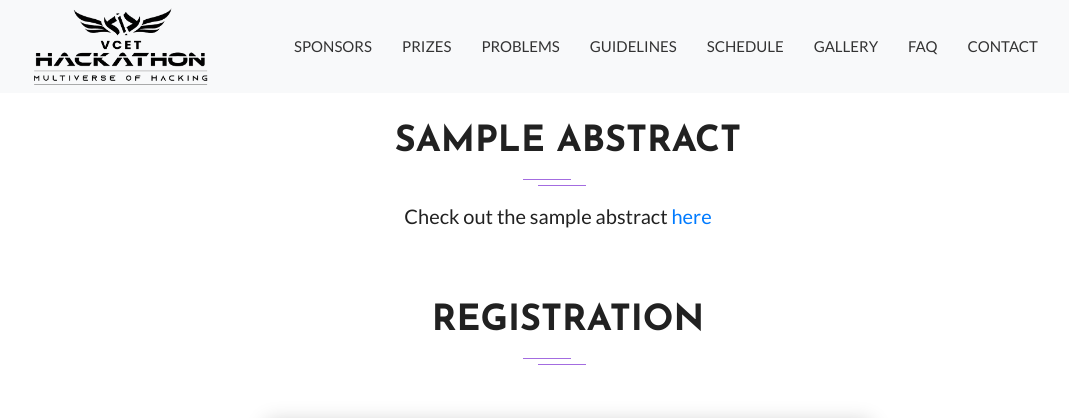
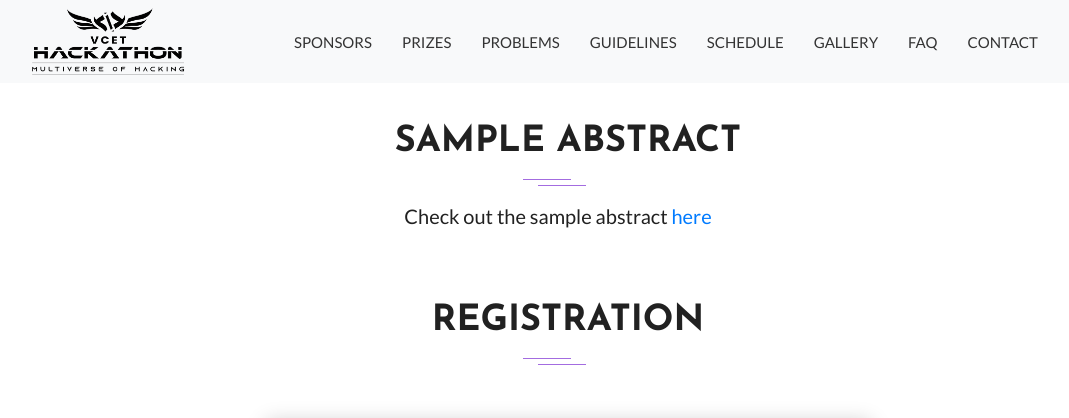
Before and after one commit to Tejas021/New_Hack_2022, a Django app: page /student_form/ in a window 1280 px wide. Shown: the top 418 px of the page, without its empty margins (72-1141 px from the left). Run offline with Django 3.2, Linux system fonts and the light colour scheme; some libraries are stand-ins or nearby versions; some web fonts are replaced.

Commit message:
basic theme changes2

```diff
--- a/hackathon/static/css/main.css
+++ b/hackathon/static/css/main.css
@@ -615,7 +615,7 @@ a.back-to-top:focus {
 }
 
 .navbar-brand img {
-  width: 80%;
+  width: 70%;
   margin:7px;
 }
 
```
